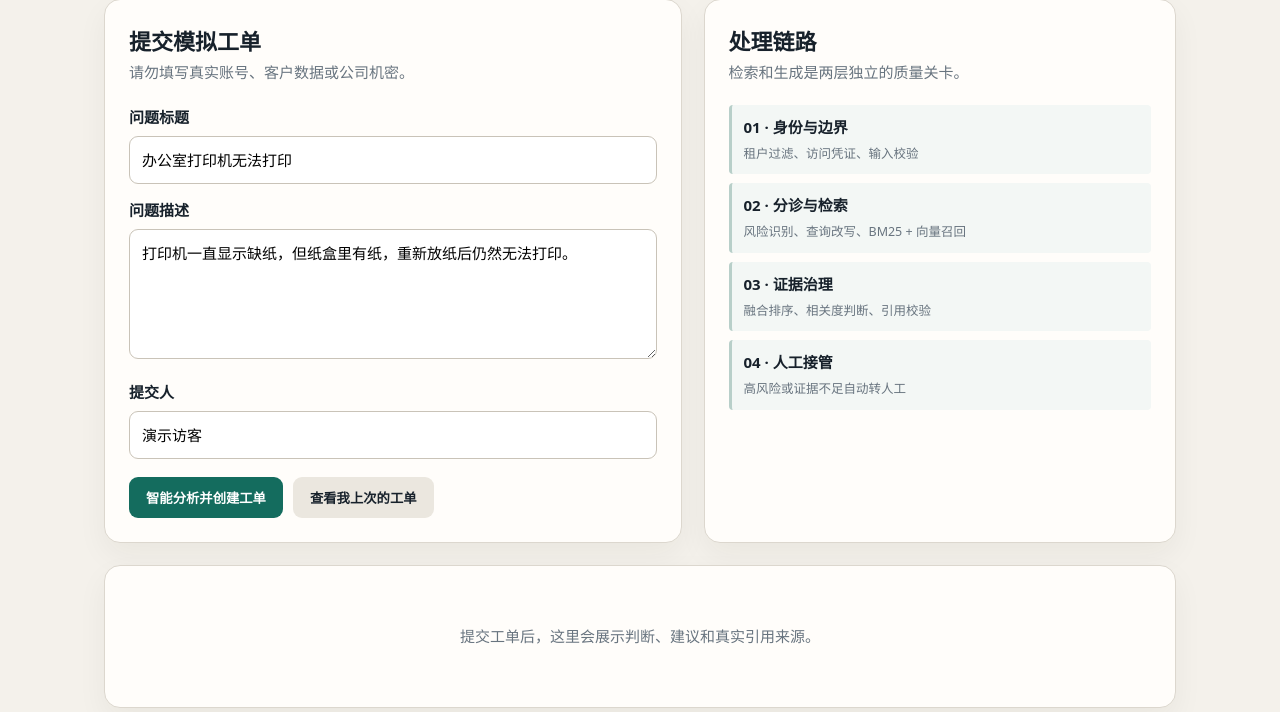
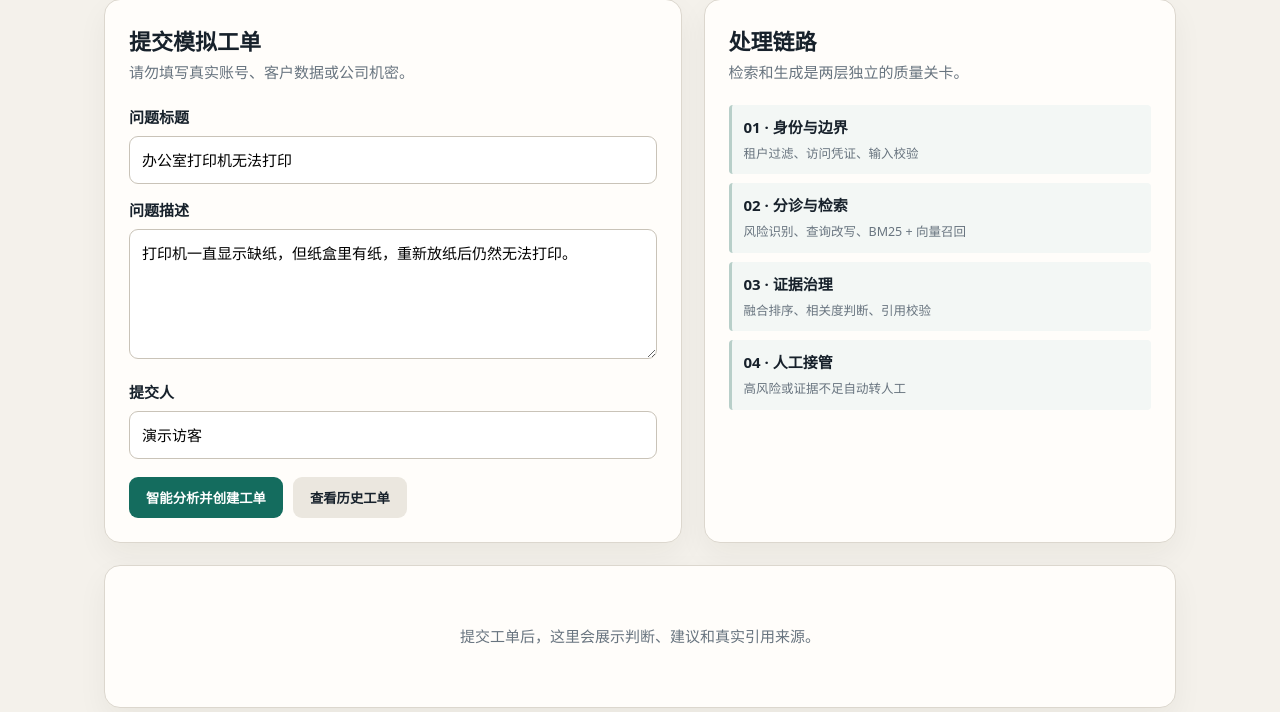
Before and after one commit to su4-6/QIYE-agent-plus, a FastAPI app: page / in a window 1280 px wide. Shown: the part 216-928 px from the top of the page. Run offline with FastAPI, Linux system fonts and the light colour scheme; parts of the project's set-up code (start-up, migrations or seed data) failed here and were passed over.

Commit message:
fix: keep local ticket history and prevent stale ports

```diff
--- a/app/templates/index.html
+++ b/app/templates/index.html
@@ -17,6 +17,7 @@
     #result{grid-column:1/-1;scroll-margin-top:20px}.empty{text-align:center;color:var(--muted);padding:34px}.topline{display:flex;justify-content:space-between;gap:18px;align-items:start}.badge{padding:4px 9px;background:#e4f2ee;color:#0e5a4e;border-radius:99px;font-size:12px;font-weight:700}.badge.risk{background:#f8e3dc;color:#963c24}
     .grid{display:grid;grid-template-columns:repeat(4,1fr);gap:10px;margin:18px 0}.metric{background:#f5f2ec;padding:12px;border-radius:9px}.metric small{display:block;color:var(--muted)}.answer{white-space:pre-wrap;padding:17px;border:1px solid var(--line);border-radius:10px;background:#fff}.sources{display:grid;gap:9px;margin-top:15px}.source{border-left:3px solid var(--warm);padding:8px 12px;background:#fff8f4}.source small{color:var(--muted)}.secret{margin-top:15px;padding:12px;background:#fff1c8;border-radius:9px;font-size:13px}.error{color:var(--danger)}
     .processing{display:grid;grid-template-columns:auto 1fr;gap:18px;align-items:center;padding:26px 8px}.spinner{width:46px;height:46px;border-radius:50%;border:4px solid #dcebe7;border-top-color:var(--brand);animation:spin .85s linear infinite}.processing h2{margin-bottom:5px}.processing-status{color:var(--brand);font-weight:700}.pulse{display:flex;gap:6px;margin-top:12px}.pulse i{width:8px;height:8px;border-radius:50%;background:#b8cfc9;animation:pulse 1.3s ease-in-out infinite}.pulse i:nth-child(2){animation-delay:.18s}.pulse i:nth-child(3){animation-delay:.36s}.button-spinner{display:inline-block;width:14px;height:14px;border:2px solid #ffffff66;border-top-color:#fff;border-radius:50%;animation:spin .8s linear infinite;vertical-align:-2px;margin-right:7px}@keyframes spin{to{transform:rotate(360deg)}}@keyframes pulse{0%,100%{opacity:.35;transform:scale(.85)}50%{opacity:1;transform:scale(1.12)}}@media(prefers-reduced-motion:reduce){html{scroll-behavior:auto}.spinner,.button-spinner,.pulse i{animation:none}}
+    .history{display:grid;gap:10px;margin-top:18px}.history-item{display:grid;grid-template-columns:1fr auto;gap:14px;align-items:center;padding:14px;border:1px solid var(--line);border-radius:10px;background:#fff}.history-item b,.history-item small{display:block}.history-item small{color:var(--muted);margin-top:3px}.history-item button{white-space:nowrap}
     footer{max-width:1120px;margin:0 auto;padding:0 24px 34px;color:var(--muted);font-size:13px}@media(max-width:820px){header{align-items:start;flex-direction:column}main{grid-template-columns:1fr}.grid{grid-template-columns:repeat(2,1fr)}}
   </style>
 </head>
@@ -27,7 +28,7 @@
     <label for="title">问题标题</label><input id="title" value="办公室打印机无法打印">
     <label for="description">问题描述</label><textarea id="description">打印机一直显示缺纸，但纸盒里有纸，重新放纸后仍然无法打印。</textarea>
     <label for="requester">提交人</label><input id="requester" value="演示访客">
-    <div id="turnstile"></div><div class="actions"><button id="submit" onclick="submitTicket()">智能分析并创建工单</button><button id="loadSaved" class="secondary" onclick="loadSavedTicket()">查看我上次的工单</button></div>
+    <div id="turnstile"></div><div class="actions"><button id="submit" onclick="submitTicket()">智能分析并创建工单</button><button id="loadSaved" class="secondary" onclick="showHistory()">查看历史工单</button></div>
   </section>
   <section><h2>处理链路</h2><p class="hint">检索和生成是两层独立的质量关卡。</p><div class="flow">
     <div class="step"><strong>01 · 身份与边界</strong><small>租户过滤、访问凭证、输入校验</small></div>
@@ -46,8 +47,11 @@ function showProcessing(kind='submit'){clearInterval(progressTimer);const messag
 function stopProcessing(){clearInterval(progressTimer)}
 function showError(message){stopProcessing();resultPanel.innerHTML=`<div class="empty error">${esc(message)}</div>`;jumpToResult()}
 function render(t){stopProcessing();const sources=(t.citations||[]).map(c=>`<div class="source"><b>${esc(c.title)} · v${esc(c.version)}</b><div>${esc(c.excerpt)}</div><small>段落 ID ${esc(c.chunk_id)}</small></div>`).join("");resultPanel.innerHTML=`<div class="topline"><div><h2>${esc(t.title)}</h2><div class="hint">${esc(t.ticket_id)}</div></div><span class="badge ${t.needs_human_approval?'risk':''}">${esc(t.status)}</span></div><div class="grid"><div class="metric"><small>分类</small>${esc(t.category)}</div><div class="metric"><small>优先级</small>${esc(t.priority)}</div><div class="metric"><small>风险</small>${esc(t.risk_level)}</div><div class="metric"><small>证据置信度</small>${Math.round((t.confidence||0)*100)}%</div></div><h3>处理建议</h3><div class="answer">${esc(t.answer)}</div><h3>引用来源</h3><div class="sources">${sources||'<div class="hint">证据不足，已转交人工。</div>'}</div>${t.access_token?'<div class="secret">访问凭证已保存在当前浏览器。它相当于这张工单的查看密码，请勿分享。</div>':''}`;jumpToResult()}
-async function submitTicket(){const b=document.querySelector('#submit'),savedButton=document.querySelector('#loadSaved');if(b.disabled)return;b.disabled=true;savedButton.disabled=true;b.innerHTML='<span class="button-spinner"></span>正在分析';showProcessing('submit');try{const r=await fetch('/api/v1/tickets',{method:'POST',headers:{'Content-Type':'application/json'},body:JSON.stringify({工单标题:title.value,工单描述:description.value,提交人:requester.value,人机验证令牌:window.turnstileToken||''})});const d=await r.json();if(!r.ok)throw Error(d.detail||'提交失败');localStorage.setItem('atlas-ticket',JSON.stringify({id:d.ticket_id,token:d.access_token}));render(d)}catch(e){showError(e.message||'提交失败，请稍后重试')}finally{b.disabled=false;savedButton.disabled=false;b.textContent='智能分析并创建工单'}}
-async function loadSavedTicket(){const b=document.querySelector('#loadSaved'),submitButton=document.querySelector('#submit');if(b.disabled)return;b.disabled=true;submitButton.disabled=true;b.innerHTML='<span class="button-spinner"></span>正在读取';showProcessing('saved');try{const saved=JSON.parse(localStorage.getItem('atlas-ticket')||'null');if(!saved?.id||!saved?.token)throw Error('当前浏览器还没有保存工单凭证');const r=await fetch(`/api/v1/tickets/${encodeURIComponent(saved.id)}`,{headers:{'X-Ticket-Token':saved.token}});const d=await r.json();if(!r.ok)throw Error(d.detail||'读取失败');render(d)}catch(e){showError(e.message||'读取失败，请稍后重试')}finally{b.disabled=false;submitButton.disabled=false;b.textContent='查看我上次的工单'}}
+function getHistory(){let items=[];try{items=JSON.parse(localStorage.getItem('atlas-ticket-history')||'[]')}catch{}if(!Array.isArray(items))items=[];try{const legacy=JSON.parse(localStorage.getItem('atlas-ticket')||'null');if(legacy?.id&&legacy?.token&&!items.some(x=>x.id===legacy.id))items.push({...legacy,title:'较早保存的工单',createdAt:''})}catch{}return items.filter(x=>x?.id&&x?.token).slice(0,20)}
+function saveHistory(t){const item={id:t.ticket_id,token:t.access_token,title:t.title,createdAt:new Date().toISOString()};const items=[item,...getHistory().filter(x=>x.id!==item.id)].slice(0,20);localStorage.setItem('atlas-ticket-history',JSON.stringify(items));localStorage.setItem('atlas-ticket',JSON.stringify({id:item.id,token:item.token}))}
+function showHistory(){const items=getHistory();if(!items.length){showError('当前浏览器还没有保存历史工单');return}stopProcessing();resultPanel.innerHTML=`<div class="topline"><div><h2>历史工单</h2><div class="hint">访问凭证只保存在当前浏览器，最多保留最近 20 张。</div></div><span class="badge">${items.length} 张</span></div><div class="history">${items.map((x,i)=>`<div class="history-item"><div><b>${esc(x.title||'未命名工单')}</b><small>${esc(x.id)}${x.createdAt?' · '+esc(new Date(x.createdAt).toLocaleString()):''}</small></div><button class="secondary" onclick="loadHistoryTicket(${i})">查看详情</button></div>`).join('')}</div>`;jumpToResult()}
+async function submitTicket(){const b=document.querySelector('#submit'),savedButton=document.querySelector('#loadSaved');if(b.disabled)return;b.disabled=true;savedButton.disabled=true;b.innerHTML='<span class="button-spinner"></span>正在分析';showProcessing('submit');try{const r=await fetch('/api/v1/tickets',{method:'POST',headers:{'Content-Type':'application/json'},body:JSON.stringify({工单标题:title.value,工单描述:description.value,提交人:requester.value,人机验证令牌:window.turnstileToken||''})});const d=await r.json();if(!r.ok)throw Error(d.detail||'提交失败');saveHistory(d);render(d)}catch(e){showError(e.message||'提交失败，请稍后重试')}finally{b.disabled=false;savedButton.disabled=false;b.textContent='智能分析并创建工单'}}
+async function loadHistoryTicket(index){const saved=getHistory()[index],b=document.querySelector('#loadSaved'),submitButton=document.querySelector('#submit');if(!saved){showError('这条历史记录已失效');return}b.disabled=true;submitButton.disabled=true;b.innerHTML='<span class="button-spinner"></span>正在读取';showProcessing('saved');try{const r=await fetch(`/api/v1/tickets/${encodeURIComponent(saved.id)}`,{headers:{'X-Ticket-Token':saved.token}});const d=await r.json();if(!r.ok)throw Error(d.detail||'读取失败');render(d)}catch(e){showError(e.message||'读取失败，请稍后重试')}finally{b.disabled=false;submitButton.disabled=false;b.textContent='查看历史工单'}}
 fetch('/api/v1/public-config').then(r=>r.json()).then(c=>{if(c.turnstile_site_key){const s=document.createElement('script');s.src='https://challenges.cloudflare.com/turnstile/v0/api.js?render=explicit';s.onload=()=>turnstile.render('#turnstile',{sitekey:c.turnstile_site_key,callback:t=>window.turnstileToken=t});document.head.appendChild(s)}});
 </script>
 </body></html>
```
Also changed, not shown: 1 other file.
